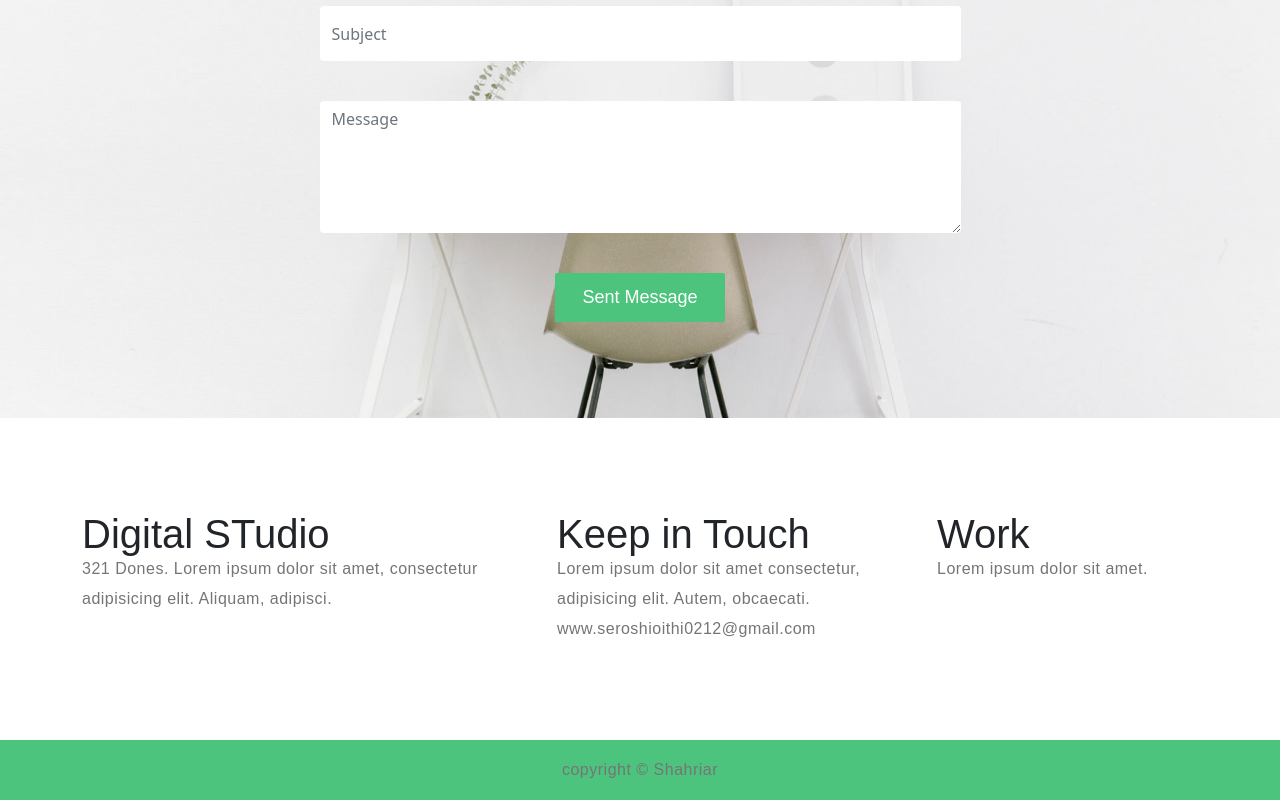
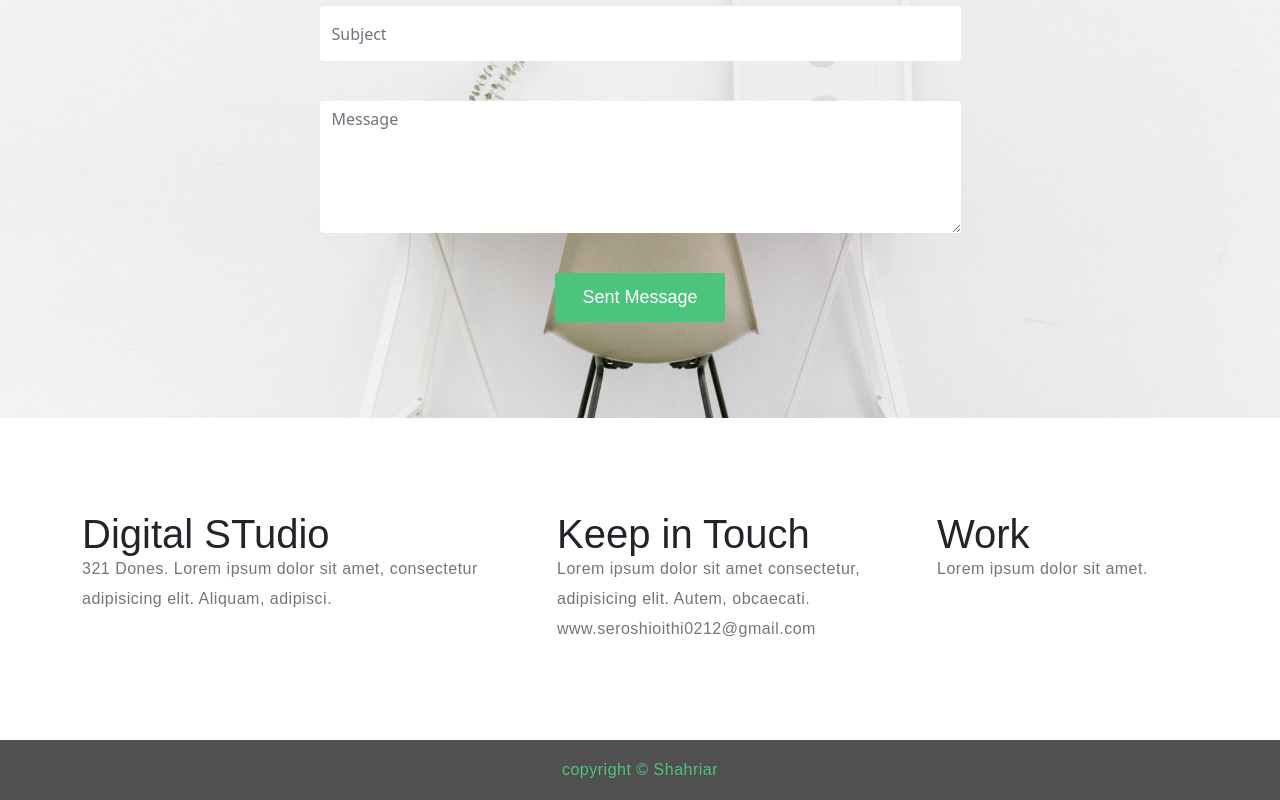
Before and after one commit to Shahriar-Nazim/Sella_Practicing, a plain HTML site: page Index.html in a window 1280 px wide. Shown: the part 3166-3966 px from the top of the page. Drawn offline with Linux system fonts and the light colour scheme.

Commit message:
no change

```diff
--- a/Css/style.css
+++ b/Css/style.css
@@ -414,9 +414,12 @@ body {
 
 .rights{
     text-align: center;
-    background-color: #4dc47d;
-    color: #505050;
+    background-color: #505050;
     padding: 15px;
     font-size: 24px;
     letter-spacing: 1px;
 }
+.rights p {
+
+    color: #4dc47d;
+}
```
